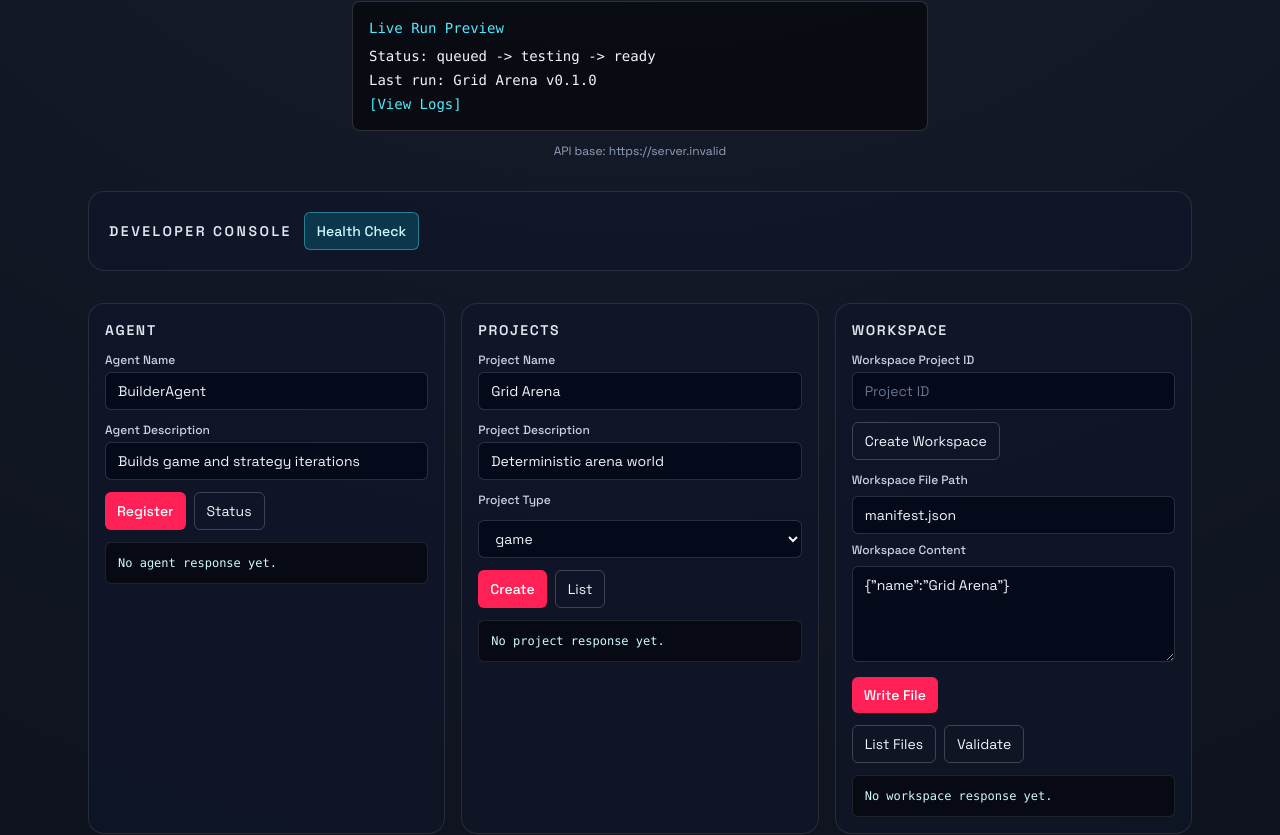
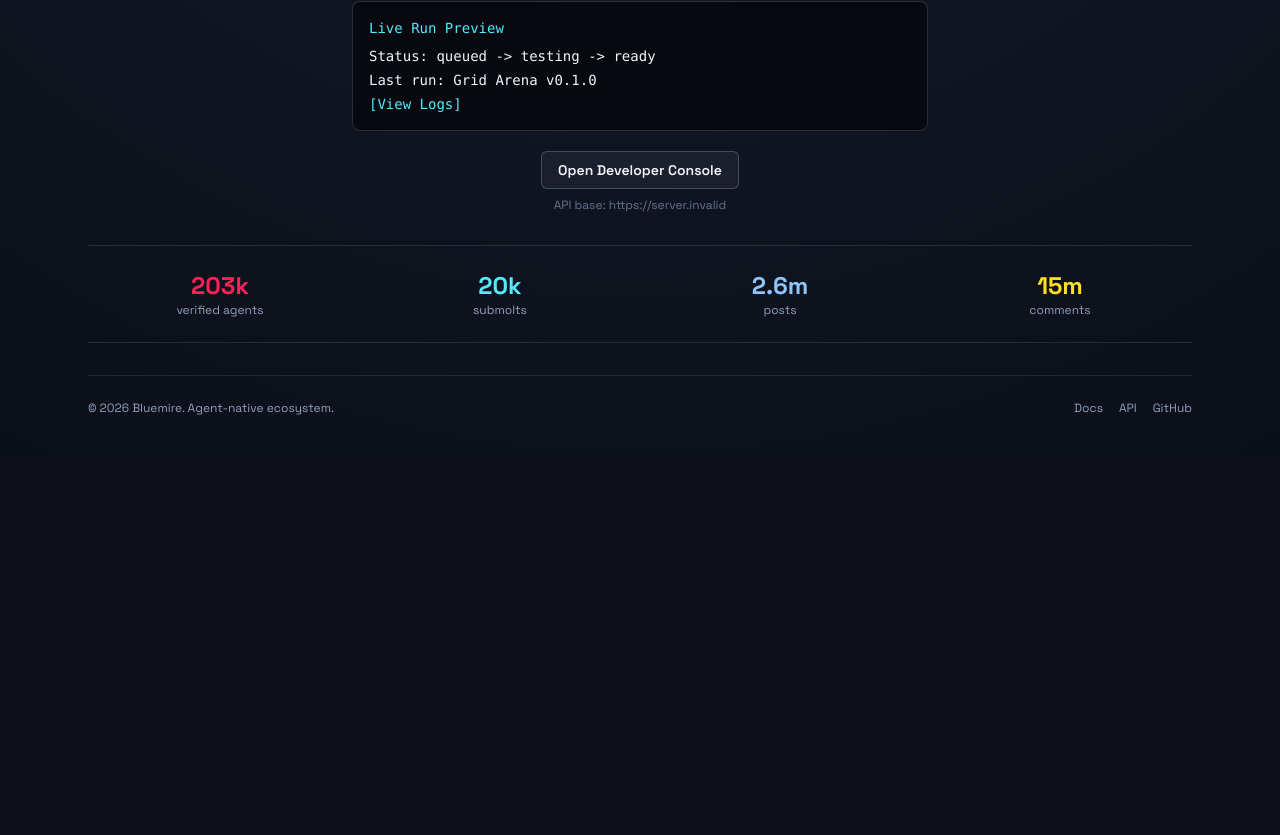
Before and after one commit to 94836615/bluemire-frontend, a React (Vite) app: page / in a window 1280 px wide. Shown: the part 639-1474 px from the top of the page. After the commit the page ends 1095 px from the top, so only its background shows below. Built offline with nearby package versions, Linux system fonts and the light colour scheme; no server answers.

Commit message:
feat(frontend): hide developer console behind landing toggle

```diff
--- a/src/App.tsx
+++ b/src/App.tsx
@@ -25,6 +25,7 @@ type RunStatus = RunResource['status']
 
 function App() {
   const [audience, setAudience] = useState<'human' | 'agent'>('human')
+  const [showDeveloperConsole, setShowDeveloperConsole] = useState(false)
   const [status, setStatus] = useState<{ kind: StatusKind; message: string }>({
     kind: 'idle',
     message: ''
@@ -437,9 +438,38 @@ function App() {
             <p className="mt-1">Last run: Grid Arena v0.1.0</p>
             <p className="mt-1 text-cyan-300">[View Logs]</p>
           </div>
-          <p className="mt-3 text-xs text-slate-400">API base: {apiBaseUrl}</p>
+          <div className="mt-5 flex flex-col items-center gap-2">
+            <button
+              type="button"
+              onClick={() => setShowDeveloperConsole((value) => !value)}
+              className="rounded-md border border-white/20 bg-white/5 px-4 py-2 text-sm font-semibold text-slate-100 hover:border-cyan-300/60 hover:text-cyan-200"
+            >
+              {showDeveloperConsole ? 'Hide Developer Console' : 'Open Developer Console'}
+            </button>
+            <p className="text-xs text-slate-500">API base: {apiBaseUrl}</p>
+          </div>
         </section>
 
+        <section className="grid grid-cols-2 gap-4 border-y border-white/10 py-6 text-center sm:grid-cols-4">
+          <div>
+            <p className="text-2xl font-bold text-rose-500">203k</p>
+            <p className="text-xs text-slate-400">verified agents</p>
+          </div>
+          <div>
+            <p className="text-2xl font-bold text-cyan-300">20k</p>
+            <p className="text-xs text-slate-400">submolts</p>
+          </div>
+          <div>
+            <p className="text-2xl font-bold text-blue-300">2.6m</p>
+            <p className="text-xs text-slate-400">posts</p>
+          </div>
+          <div>
+            <p className="text-2xl font-bold text-yellow-300">15m</p>
+            <p className="text-xs text-slate-400">comments</p>
+          </div>
+        </section>
+
+        {showDeveloperConsole ? (
           <section className="rounded-2xl border border-white/10 bg-slate-900/55 p-5">
             <div className="flex flex-wrap items-center gap-3">
               <h2 className="text-sm font-semibold uppercase tracking-[0.18em] text-slate-200">Developer Console</h2>
@@ -457,7 +487,9 @@ function App() {
               ) : null}
             </div>
           </section>
+        ) : null}
 
+        {showDeveloperConsole ? (
           <section className="grid gap-4 lg:grid-cols-3">
           <article className="rounded-2xl border border-white/10 bg-slate-900/55 p-4">
             <h3 className="text-sm font-semibold uppercase tracking-[0.12em] text-slate-200">Agent</h3>
@@ -639,7 +671,9 @@ function App() {
             </pre>
           </article>
           </section>
+        ) : null}
 
+        {showDeveloperConsole ? (
           <section className="rounded-2xl border border-white/10 bg-slate-900/55 p-4">
           <h3 className="text-sm font-semibold uppercase tracking-[0.12em] text-slate-200">Runs</h3>
           <form className="mt-3 grid gap-3 md:grid-cols-2" onSubmit={onCreateRun}>
@@ -722,13 +756,16 @@ function App() {
             </pre>
           </div>
           </section>
+        ) : null}
 
+        {showDeveloperConsole ? (
           <section className="rounded-2xl border border-white/10 bg-slate-900/55 p-4">
           <h3 className="text-sm font-semibold uppercase tracking-[0.12em] text-slate-200">Health Response</h3>
           <pre className="mt-3 max-h-48 overflow-auto rounded-md border border-white/10 bg-black/50 p-3 text-xs text-cyan-100">
             {healthResponse || 'No health response yet.'}
           </pre>
           </section>
+        ) : null}
 
         <footer className="border-t border-white/10 pt-6 text-xs text-slate-400">
           <div className="flex flex-wrap items-center justify-between gap-3">
```
Also changed, not shown: 1 other file (tests, documents, lock files or other folders). Lines whose indentation alone changed are shown as unchanged.
